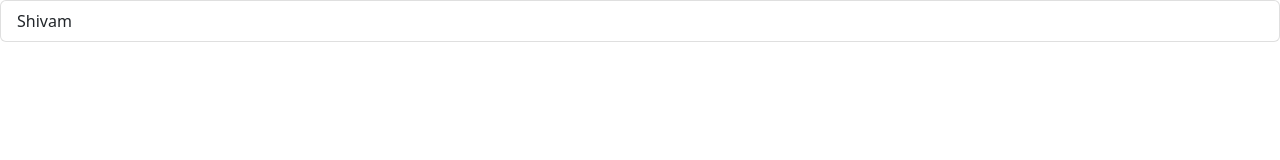
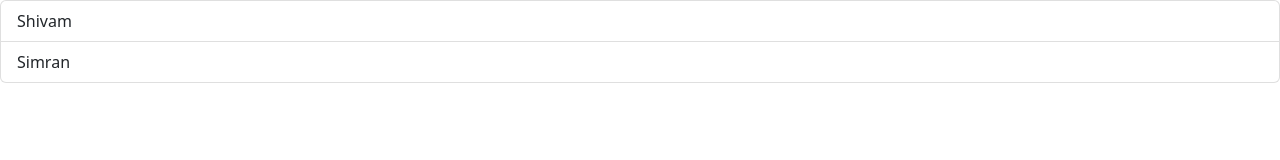
Before and after one commit to cwipedia-in/Industrial_Training_GPAN, a React (Create React App) app in the folder Week-2/Day4/dayfour/: page / in a window 1280 px wide. Shown: the top 160 px of the page. Built offline with nearby package versions, Linux system fonts and the light colour scheme.

Commit message:
new file

```diff
--- a/Week-2/Day4/dayfour/src/Components/names.component.js
+++ b/Week-2/Day4/dayfour/src/Components/names.component.js
@@ -4,6 +4,7 @@ const Names = () => {
         <>
           <ul class="list-group">
              <li class="list-group-item">Shivam</li>
+             <li class="list-group-item">Simran</li>
 
 
         </ul>
```
Also changed, not shown: 1 other file (tests, documents, lock files or other folders).
